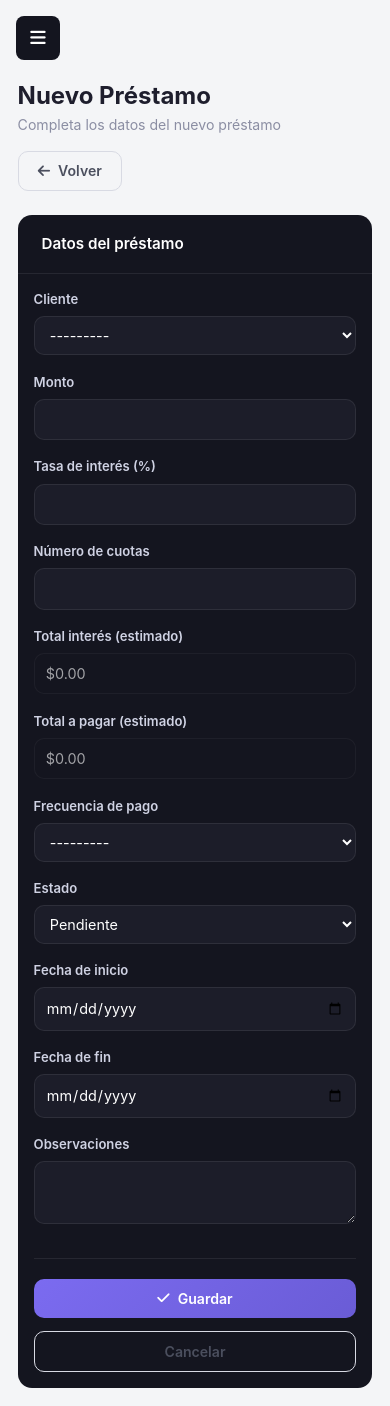
After one commit to jocsansantana/CredIRM, a Django app: page /prestamos/nuevo/ in a window 390 px wide. The commit adds this page. Run offline with Django 4.2, Linux system fonts and the light colour scheme; the visitor is signed in with stand-in values (Sample User, id 1); data that the repository does not hold is empty; some libraries are stand-ins or nearby versions.

Commit message:
feat: agregar CRUD de prestamos, actividad reciente y calculo automatico de intereses
- Agregar modelo Actividad para registrar actividad reciente en el dashboard
- Calcular total_interes y total_pagar automaticamente en el modelo Prestamo
- Agregar preview en vivo del calculo de interes con JS
- Corregir filtros de estado en la vista index (ACTIVO/VENCIDA)
- Hacer formularios responsivos para moviles
- Corregir bug en PrestamoForm (Meta mal definida)

```diff
--- a/prestamo/forms.py
+++ b/prestamo/forms.py
@@ -13,3 +13,13 @@ class ClienteForm(forms.ModelForm):
             'fecha_registro': forms.DateInput(format= '%Y-%m-%d', attrs={'type':'date','class':'form-control'}),
             'estado':forms.CheckboxInput(attrs={'class':'form-check-input'})
         }
+
+class PrestamoForm(forms.ModelForm):
+    class Meta:
+        model = Prestamo
+        exclude = ['total_interes', 'total_pagar']
+        widgets = {
+            'fecha_inicio': forms.DateInput(attrs={'type': 'date'}),
+            'fecha_fin': forms.DateInput(attrs={'type': 'date'}),
+            'observaciones': forms.Textarea(attrs={'rows': 2}),
+        }
--- a/prestamo/templates/clientes/form_cliente.html
+++ b/prestamo/templates/clientes/form_cliente.html
@@ -90,7 +90,7 @@
                 <hr class="form-divider">
 
                 <div class="form-actions">
-                    <a href="{% url 'clientes' %}" class="btn-dash-outline">Cancelar</a>
+                    <button type="button" class="btn-dash-outline" onclick="history.back()">Cancelar</button>
                     <button type="submit" class="btn-dash-primary">
                         <i class="fa-solid fa-check"></i> Guardar
                     </button>
--- a/prestamo/templates/index.html
+++ b/prestamo/templates/index.html
@@ -37,7 +37,7 @@
             <a href="{% url 'clientes' %}"><i class="fa-solid fa-users"></i> Clientes</a>
           </li>
           <li>
-            <a href="#"><i class="fa-solid fa-sack-dollar"></i> Prestamos</a>
+            <a href="{% url 'prestamos' %}"><i class="fa-solid fa-sack-dollar"></i> Prestamos</a>
           </li>
           <li>
             <a href="#" ><i class="fa-solid fa-file-invoice"></i> Cuotas</a>
--- /dev/null
+++ b/prestamo/templates/prestamos/form_prestamos.html
@@ -0,0 +1,148 @@
+{% extends 'index.html' %}
+{% load static %}
+{% block content %}
+<link rel="stylesheet" href="{% static 'css/clientes.css' %}">
+
+<div class="page-wrap">
+
+    <div class="page-header">
+        <div>
+            <h2 class="page-title">
+                {% if form.instance.pk %}Editar Préstamo{% else %}Nuevo Préstamo{% endif %}
+            </h2>
+            <div class="page-title-sub">
+                {% if form.instance.pk %}Actualiza la información del préstamo{% else %}Completa los datos del nuevo préstamo{% endif %}
+            </div>
+        </div>
+        <a href="{% url 'prestamos' %}" class="btn-dash-outline">
+            <i class="fa-solid fa-arrow-left"></i> Volver
+        </a>
+    </div>
+
+    {% if messages %}
+        {% for message in messages %}
+            <div class="alert-dash">
+                <span><i class="fa-solid fa-circle-check"></i> {{ message }}</span>
+            </div>
+        {% endfor %}
+    {% endif %}
+
+    <div class="dark-panel">
+        <div class="dark-panel-header">Datos del préstamo</div>
+        <div class="dark-panel-body">
+
+            <form method="post" novalidate class="form-compact">
+                {% csrf_token %}
+
+                <div class="row">
+                    <div class="col-md-6 form-field">
+                        <label for="{{ form.cliente.id_for_label }}" class="form-label-dash">Cliente</label>
+                        {{ form.cliente }}
+                        {% if form.cliente.errors %}
+                            <div class="form-error">{{ form.cliente.errors }}</div>
+                        {% endif %}
+                    </div>
+
+                    <div class="col-md-6 form-field">
+                        <label for="{{ form.monto.id_for_label }}" class="form-label-dash">Monto</label>
+                        {{ form.monto }}
+                        {% if form.monto.errors %}
+                            <div class="form-error">{{ form.monto.errors }}</div>
+                        {% endif %}
+                    </div>
+                </div>
+
+                <div class="row">
+                    <div class="col-md-6 form-field">
+                        <label for="{{ form.tasa_interes.id_for_label }}" class="form-label-dash">Tasa de interés (%)</label>
+                        {{ form.tasa_interes }}
+                        {% if form.tasa_interes.errors %}
+                            <div class="form-error">{{ form.tasa_interes.errors }}</div>
+                        {% endif %}
+                    </div>
+
+                    <div class="col-md-6 form-field">
+                        <label for="{{ form.numero_cuotas.id_for_label }}" class="form-label-dash">Número de cuotas</label>
+                        {{ form.numero_cuotas }}
+                        {% if form.numero_cuotas.errors %}
+                            <div class="form-error">{{ form.numero_cuotas.errors }}</div>
+                        {% endif %}
+                    </div>
+                </div>
+
+                <!-- PREVIEW EN VIVO: solo informativo, no se envía al servidor -->
+                <div class="row">
+                    <div class="col-md-6 form-field">
+                        <label class="form-label-dash">Total interés (estimado)</label>
+                        <input type="text" id="preview_interes" value="$0.00" disabled>
+                    </div>
+
+                    <div class="col-md-6 form-field">
+                        <label class="form-label-dash">Total a pagar (estimado)</label>
+                        <input type="text" id="preview_total" value="$0.00" disabled>
+                    </div>
+                </div>
+
+                <div class="row">
+                    <div class="col-md-6 form-field">
+                        <label for="{{ form.frecuencia_pago.id_for_label }}" class="form-label-dash">Frecuencia de pago</label>
+                        {{ form.frecuencia_pago }}
+                        {% if form.frecuencia_pago.errors %}
+                            <div class="form-error">{{ form.frecuencia_pago.errors }}</div>
+                        {% endif %}
+                    </div>
+
+                    <div class="col-md-6 form-field">
+                        <label for="{{ form.estado.id_for_label }}" class="form-label-dash">Estado</label>
+                        {{ form.estado }}
+                        {% if form.estado.errors %}
+                            <div class="form-error">{{ form.estado.errors }}</div>
+                        {% endif %}
+                    </div>
+                </div>
+
+                <div class="row">
+                    <div class="col-md-6 form-field">
+                        <label for="{{ form.fecha_inicio.id_for_label }}" class="form-label-dash">Fecha de inicio</label>
+                        {{ form.fecha_inicio }}
+                        {% if form.fecha_inicio.errors %}
+                            <div class="form-error">{{ form.fecha_inicio.errors }}</div>
+                        {% endif %}
+                    </div>
+
+                    <div class="col-md-6 form-field">
+                        <label for="{{ form.fecha_fin.id_for_label }}" class="form-label-dash">Fecha de fin</label>
+                        {{ form.fecha_fin }}
+                        {% if form.fecha_fin.errors %}
+                            <div class="form-error">{{ form.fecha_fin.errors }}</div>
+                        {% endif %}
+                    </div>
+                </div>
+
+                <div class="form-field">
+                    <label for="{{ form.observaciones.id_for_label }}" class="form-label-dash">Observaciones</label>
+                    {{ form.observaciones }}
+                    {% if form.observaciones.errors %}
+                        <div class="form-error">{{ form.observaciones.errors }}</div>
+                    {% endif %}
+                </div>
+
+                <hr class="form-divider">
+
+                <div class="form-actions">
+                    <button type="button" class="btn-dash-outline" onclick="history.back()">Cancelar</button>
+                    <button type="submit" class="btn-dash-primary">
+                        <i class="fa-solid fa-check"></i> Guardar
+                    </button>
+                </div>
+
+            </form>
+
+        </div>
+    </div>
+
+</div>
+
+<script src="{% static 'js/prestamo_form.js' %}"></script>
+
+{% endblock %}
--- a/prestamo/urls.py
+++ b/prestamo/urls.py
@@ -13,4 +13,8 @@ urlpatterns = [
     path("login/", views.CustomLoginView.as_view(), name="login"),
     path("logout/", views.cerrar_sesion, name="logout"),
 
+    #SECCIÓN PARA PRESTAMOS
+
+    path("prestamos/", views.prestamos, name="prestamos"),
+    path('prestamos/nuevo/', views.crear_prestamo, name='crear_prestamo'),
 ]
--- /dev/null
+++ b/prestamo/utils.py
@@ -0,0 +1,4 @@
+from .models import Actividad
+
+def registrar_actividad(tipo, descripcion, usuario=None):
+    Actividad.objects.create(tipo=tipo, descripcion=descripcion, usuario=usuario)
--- a/prestamo/views.py
+++ b/prestamo/views.py
@@ -10,20 +10,18 @@ from django.contrib import messages
 from django.contrib.auth.decorators import login_required, user_passes_test
 from django.contrib.auth.views import LoginView
 from django.contrib.auth import logout
-
+from .utils import registrar_actividad
 
 #DEFINE QUIEN ES EL ADMINISTRADOR
 def es_admin(user):
     return user.is_staff
 
-
-#CRUD DE CLIENTES
 @login_required
 def index(request):
     total_clientes = Cliente.objects.count()
-    total_prestamos = Prestamo.objects.filter(estado='Activo').count()
-    cuotas_atrasadas = Cuota.objects.filter(estado='Vencida').select_related('prestamo__cliente')
-    pagos_recientes = Pago.objects.select_related('cuota__prestamo__cliente').order_by('-fecha_pago')[:5]
+    total_prestamos = Prestamo.objects.filter(estado='ACTIVO').count()
+    cuotas_atrasadas = Cuota.objects.filter(estado='VENCIDA').select_related('prestamo__cliente')
+    actividades_recientes = Actividad.objects.select_related('usuario')[:5]
     cobrado_mes = Pago.objects.filter(
         fecha_pago__month=timezone.now().month
     ).aggregate(total=Sum('monto'))['total'] or 0
@@ -32,10 +30,11 @@ def index(request):
         'total_clientes': total_clientes,
         'total_prestamos': total_prestamos,
         'cuotas_atrasadas': cuotas_atrasadas,
-        'pagos_recientes': pagos_recientes,
+        'actividades_recientes': actividades_recientes,
         'cobrado_mes': cobrado_mes,
     })
 
+#CRUD DE CLIENTES
 @login_required
 def clientes(request):
     clientes = Cliente.objects.all()
@@ -50,11 +49,17 @@ def cliente_detalle(request, id):
     })
 
 @login_required
+@login_required
 def crear_cliente(request):
     if request.method=='POST':
         form = ClienteForm(request.POST)
         if form.is_valid():
-            form.save()
+            cliente = form.save()
+            registrar_actividad(
+                tipo='cliente',
+                descripcion=f'Nuevo cliente registrado: {cliente.nombres} {cliente.apellidos}',
+                usuario=request.user
+            )
             messages.success(request,'Cliente creado exitosamente')
             return redirect('clientes')
     else:
@@ -95,3 +100,28 @@ class CustomLoginView(LoginView):
 def cerrar_sesion(request):
     logout(request)
     return redirect('login')
+
+
+#CRUD PARA PRESTAMOS
+@login_required
+def prestamos(request):
+    prestamos = Prestamo.objects.all()
+    template = loader.get_template('prestamos/display_prestamos.html')
+    return HttpResponse(template.render({'prestamos': prestamos}, request))
+
+@login_required
+def crear_prestamo(request):
+    if request.method == 'POST':
+        form = PrestamoForm(request.POST)
+        if form.is_valid():
+            prestamo = form.save()
+            registrar_actividad(
+                tipo='prestamo',
+                descripcion=f'Préstamo de ${prestamo.monto} otorgado a {prestamo.cliente}',
+                usuario=request.user
+            )
+            messages.success(request, 'Préstamo creado exitosamente')
+            return redirect('prestamos')
+    else:
+        form = PrestamoForm()
+    return render(request, 'prestamos/form_prestamos.html', {'form': form})
--- a/static/css/clientes.css
+++ b/static/css/clientes.css
@@ -352,3 +352,71 @@
         width: 100%;
     }
 }
+
+@media (max-width: 768px) {
+    .page-wrap {
+        padding: 1.1rem;
+    }
+
+    .dash-table {
+        display: block;
+        overflow-x: auto;
+        white-space: nowrap;
+    }
+
+    .detail-row {
+        flex-direction: column;
+        gap: 0.25rem;
+    }
+
+    .detail-label {
+        width: auto;
+    }
+
+    .form-actions {
+        flex-direction: column-reverse;
+    }
+
+    .form-actions .btn-dash-primary,
+    .form-actions .btn-dash-outline,
+    .form-actions .btn-dash-danger {
+        justify-content: center;
+        width: 100%;
+    }
+
+    /* ---------- FORMULARIOS RESPONSIVOS ---------- */
+    .row {
+        display: flex;
+        flex-direction: column;
+        gap: 0;
+    }
+
+    .col-md-6 {
+        width: 100%;
+        max-width: 100%;
+    }
+
+    .dark-panel-body {
+        padding: 1rem;
+    }
+
+    .form-compact input[type="text"],
+    .form-compact input[type="number"],
+    .form-compact input[type="date"],
+    .form-compact select,
+    .form-compact textarea,
+    .dark-panel input[type="text"],
+    .dark-panel input[type="number"],
+    .dark-panel input[type="date"],
+    .dark-panel select,
+    .dark-panel textarea {
+        font-size: 0.9rem;
+        padding: 0.55rem 0.7rem;
+    }
+}
+
+.dark-panel input:disabled {
+    opacity: 0.6;
+    cursor: not-allowed;
+    background-color: #14151f;
+}
--- /dev/null
+++ b/static/js/prestamo_form.js
@@ -0,0 +1,26 @@
+document.addEventListener('DOMContentLoaded', function () {
+    const montoInput = document.getElementById('id_monto');
+    const tasaInput = document.getElementById('id_tasa_interes');
+    const previewInteres = document.getElementById('preview_interes');
+    const previewTotal = document.getElementById('preview_total');
+
+    if (!montoInput || !tasaInput || !previewInteres || !previewTotal) {
+        return; // evita errores si el script se carga en otra página sin este form
+    }
+
+    function calcular() {
+        const monto = parseFloat(montoInput.value) || 0;
+        const tasa = parseFloat(tasaInput.value) || 0;
+
+        const interes = monto * (tasa / 100);
+        const total = monto + interes;
+
+        previewInteres.value = '$' + interes.toFixed(2);
+        previewTotal.value = '$' + total.toFixed(2);
+    }
+
+    montoInput.addEventListener('input', calcular);
+    tasaInput.addEventListener('input', calcular);
+
+    calcular(); // por si el form ya tiene valores (modo edición)
+});
```
Also changed, not shown: prestamo/models.py (+20 -0 lines), prestamo/templates/home.html (+5 -5 lines), prestamo/templates/prestamos/display_prestamos.html (added, +90 -0 lines), prestamo/migrations/0003_actividad.py (added), prestamo/templates/prestamos/confirmar_eliminar.html (added), prestamo/templates/prestamos/details_prestamos.html (added).
